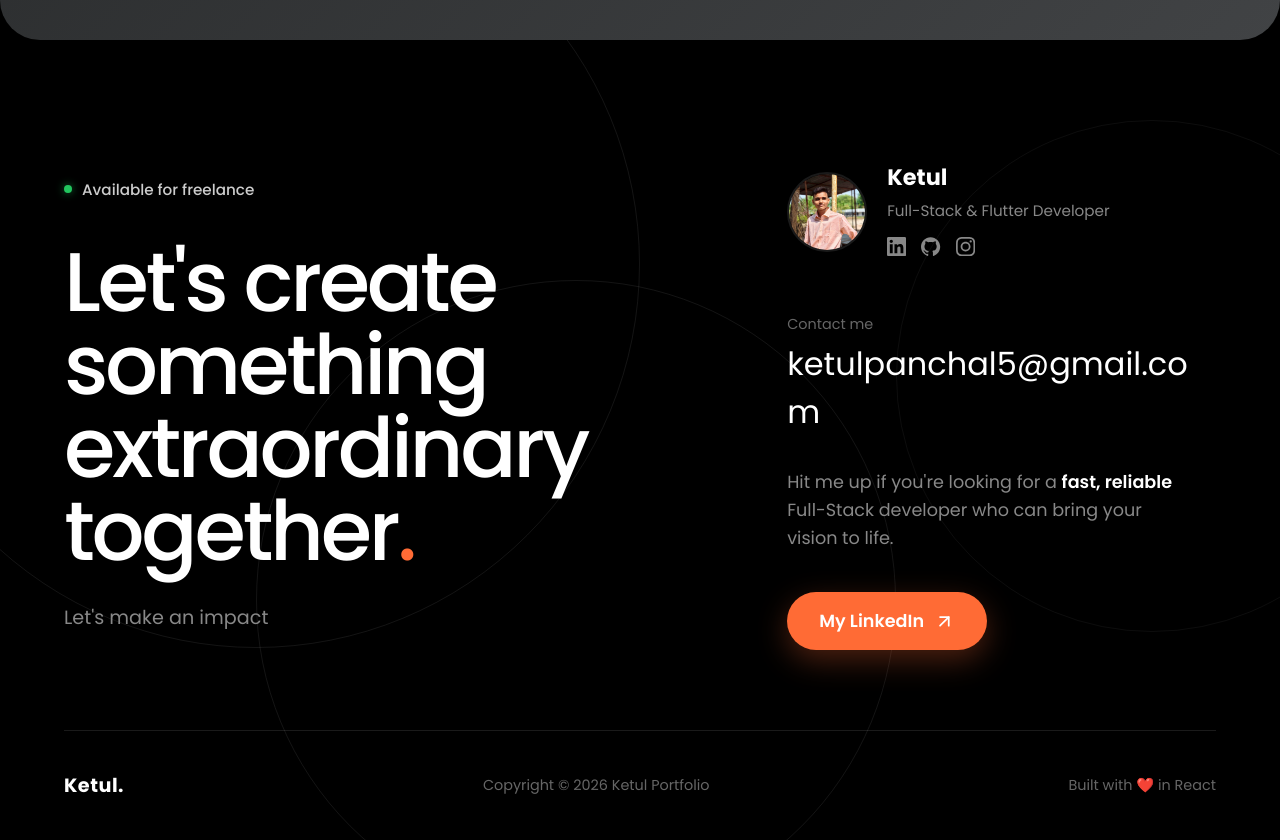
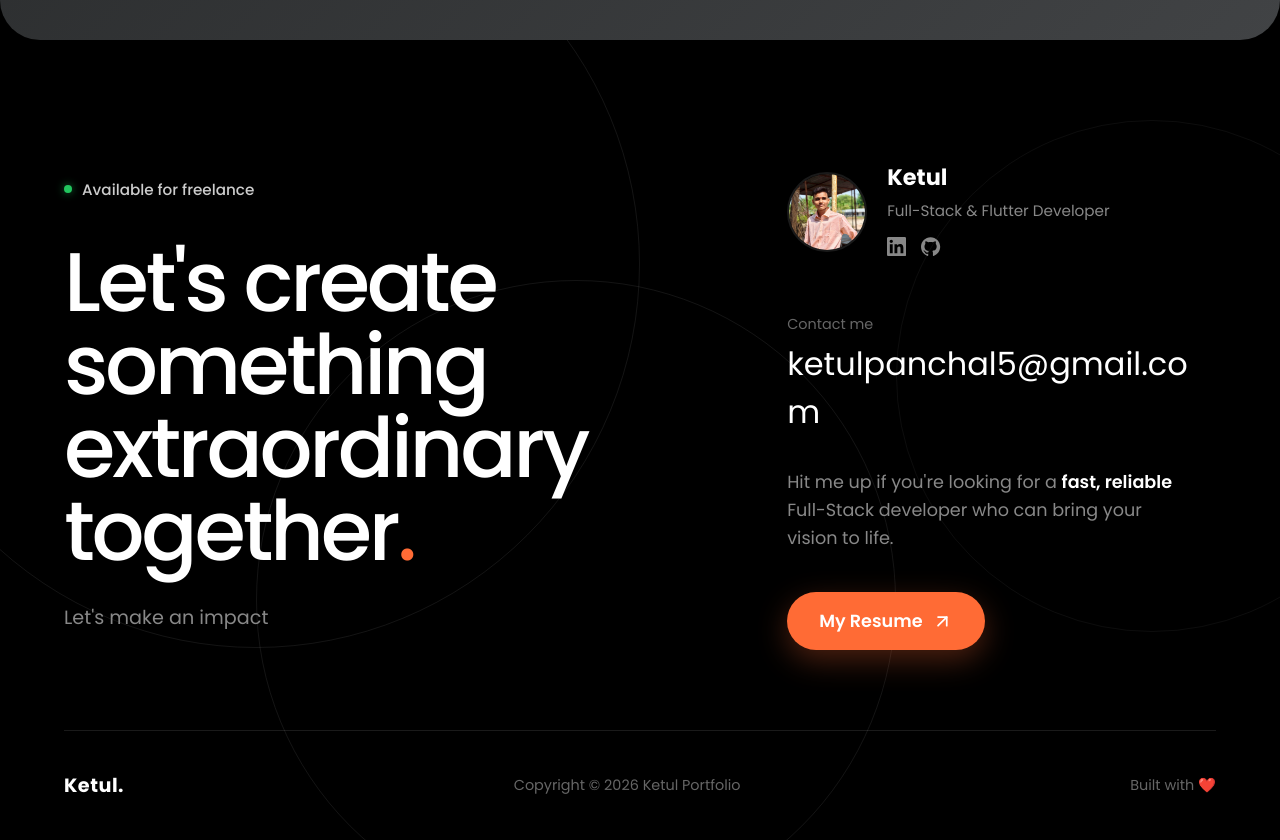
Before and after one commit to ketul-panchal/ketul-portfolio, a React (Vite) app: page / in a window 1280 px wide. Shown: the part 8651-9491 px from the top of the page. Built offline with nearby package versions, Linux system fonts and the light colour scheme.

Commit message:
contact updated

```diff
--- a/src/components/Contact.jsx
+++ b/src/components/Contact.jsx
@@ -7,7 +7,9 @@ import './Contact.css';
 const Contact = () => {
     // User content
     const email = "ketulpanchal5@gmail.com";
-    const linkedinUrl = "https://linkedin.com/in/ketul-panchal"; // Placeholder
+    const linkedinUrl = "https://www.linkedin.com/in/ketul10";
+    const githubUrl = "https://github.com/ketul-panchal";
+    const myResume = "https://drive.google.com/file/d/1UbK2JWwgEFSIuvong6QYrl3cVxq-nBd7/view?usp=sharing";
 
     return (
         <section id="contact" className="contact-section">
@@ -78,8 +80,8 @@ const Contact = () => {
                             <p className="profile-role">Full-Stack & Flutter Developer</p>
                             <div className="profile-socials">
                                 <a href={linkedinUrl} target="_blank" rel="noopener noreferrer"><SiLinkedin /></a>
-                                <a href="#" target="_blank" rel="noopener noreferrer"><SiGithub /></a>
-                                <a href="#" target="_blank" rel="noopener noreferrer"><SiInstagram /></a>
+                                <a href={githubUrl} target="_blank" rel="noopener noreferrer"><SiGithub /></a>
+                                {/* <a href="#" target="_blank" rel="noopener noreferrer"><SiInstagram /></a> */}
                             </div>
                         </div>
                     </motion.div>
@@ -103,12 +105,12 @@ const Contact = () => {
 
                         {/* LinkedIn Button (Replacing Behance) */}
                         <a
-                            href={linkedinUrl}
+                            href={myResume}
                             target="_blank"
                             rel="noopener noreferrer"
                             className="linkedin-cta"
                         >
-                            <span>My LinkedIn</span>
+                            <span>My Resume</span>
                             <FiArrowUpRight className="arrow-icon" />
                         </a>
                     </motion.div>
@@ -125,7 +127,7 @@ const Contact = () => {
                     Copyright © 2026 Ketul Portfolio
                 </div>
                 <div className="footer-right">
-                    <span>Built with ❤️ in React</span>
+                    <span>Built with ❤️</span>
                 </div>
             </div>
         </section>
```
